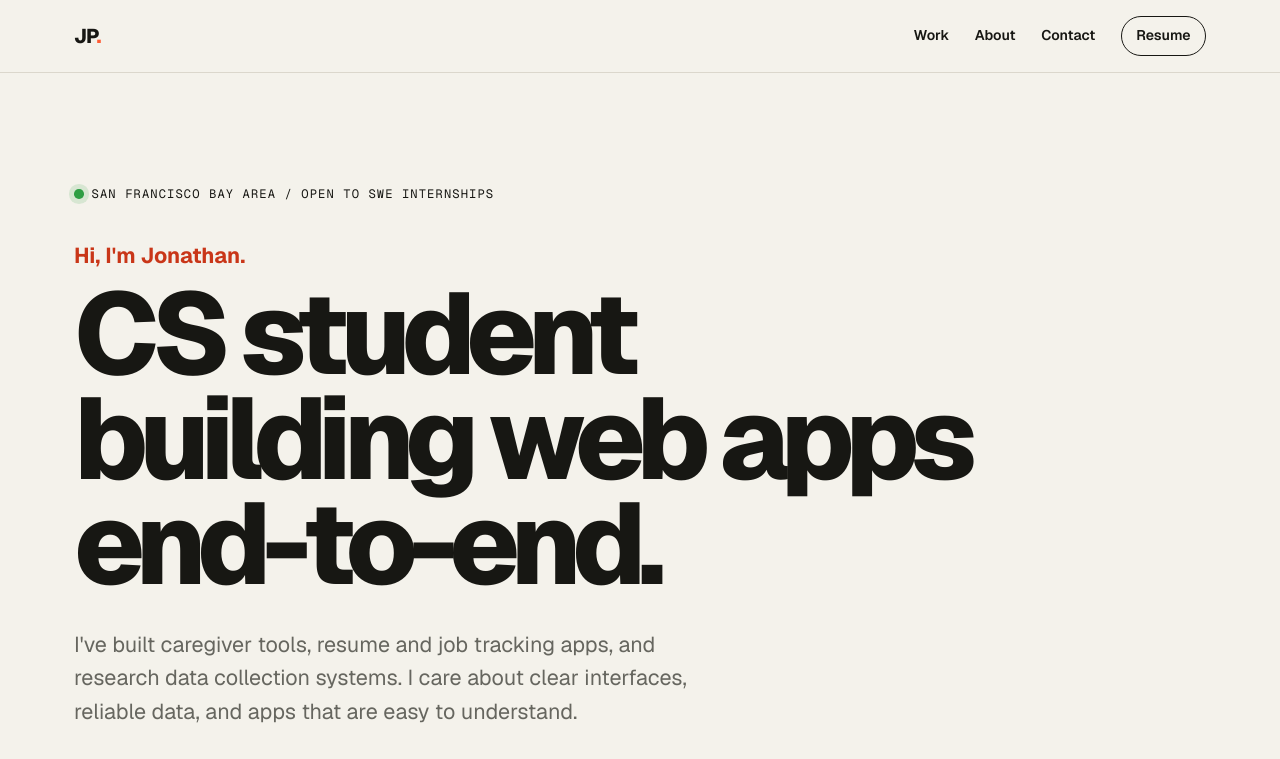
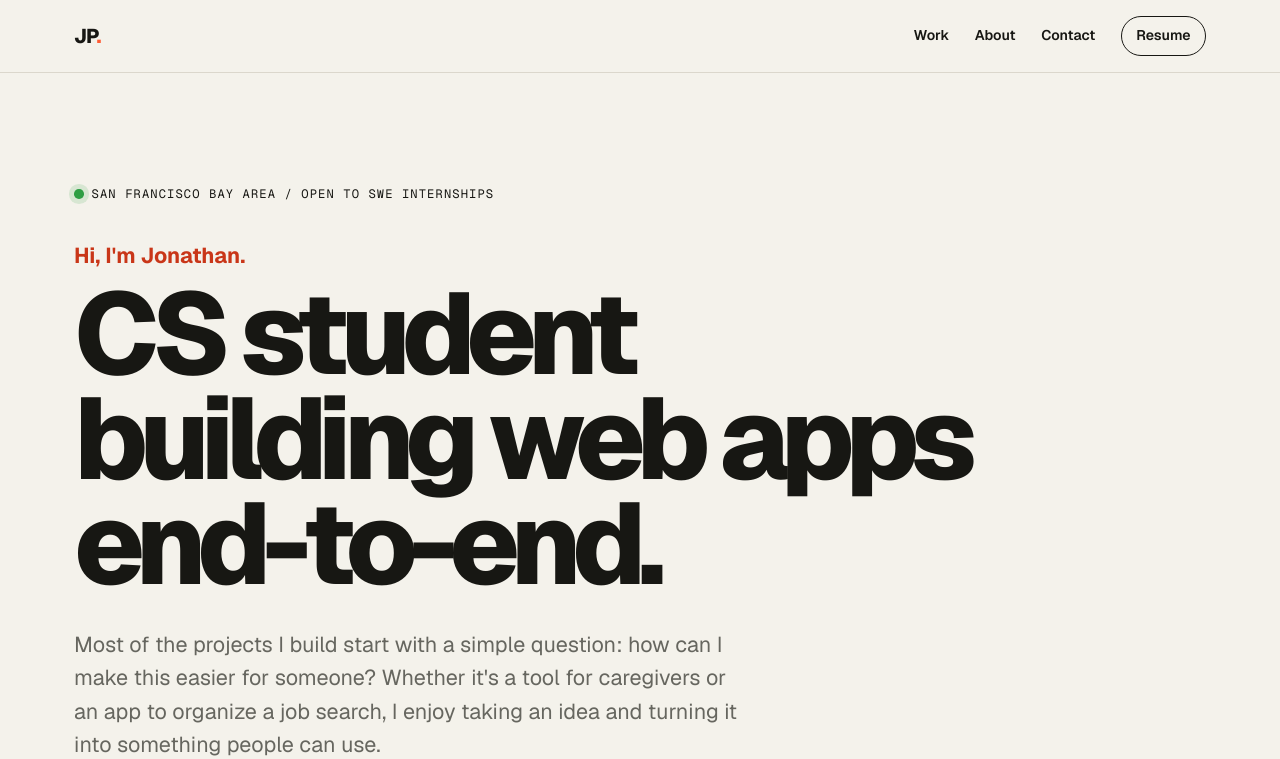
Before and after one commit to jonathanphuung/portfolio, a Next.js app: page / in a window 1280 px wide. Shown: the top 759 px of the page. Built offline with nearby package versions, Linux system fonts and the light colour scheme.

Commit message:
cleaning up portfolio messages

```diff
--- a/src/app/page.tsx
+++ b/src/app/page.tsx
@@ -13,9 +13,7 @@ export default function HomePage() {
           CS student building web apps end-to-end.
         </h1>
         <p className="hero-copy">
-          I&apos;ve built caregiver tools, resume and job tracking apps, and research
-          data collection systems. I care about clear interfaces, reliable data,
-          and apps that are easy to understand.
+          Most of the projects I build start with a simple question: how can I make this easier for someone? Whether it&apos;s a tool for caregivers or an app to organize a job search, I enjoy taking an idea and turning it into something people can use.
         </p>
         <div className="proof-bar" aria-label="Portfolio highlights">
           <div>
```
